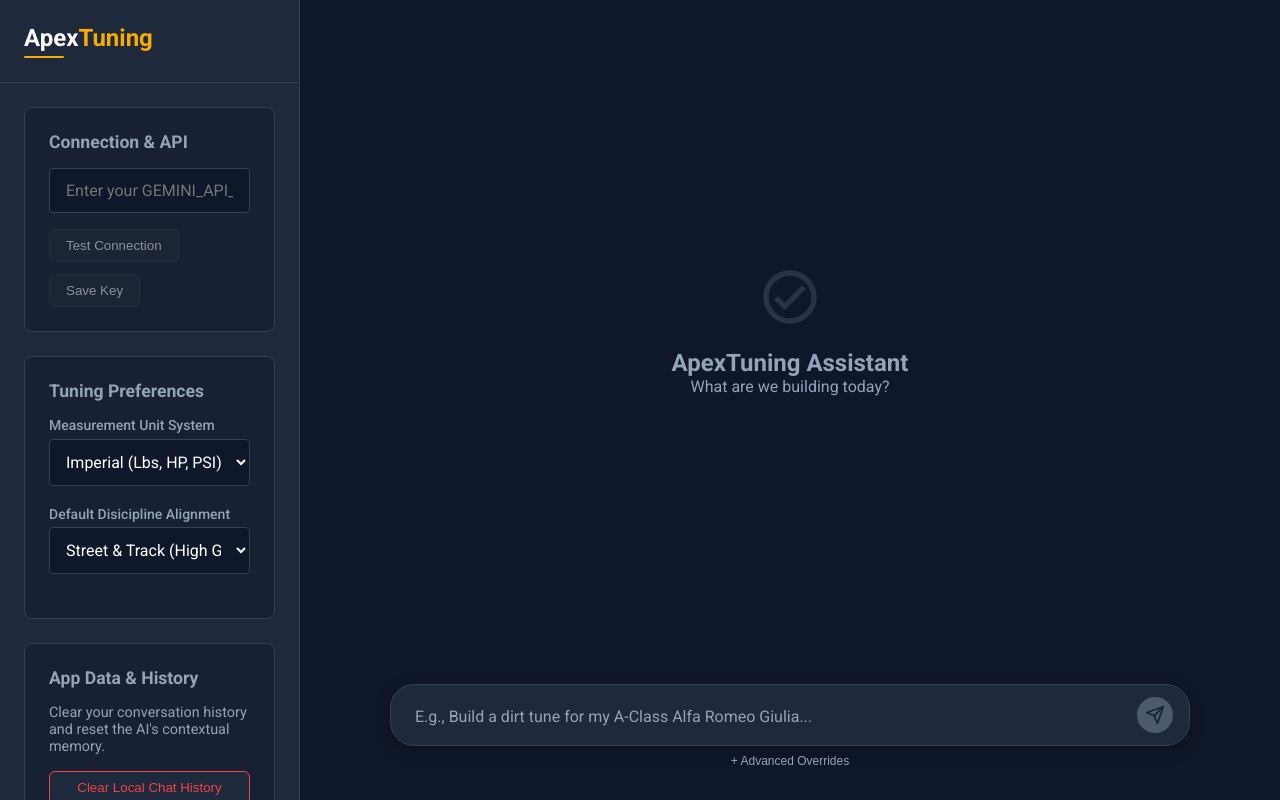
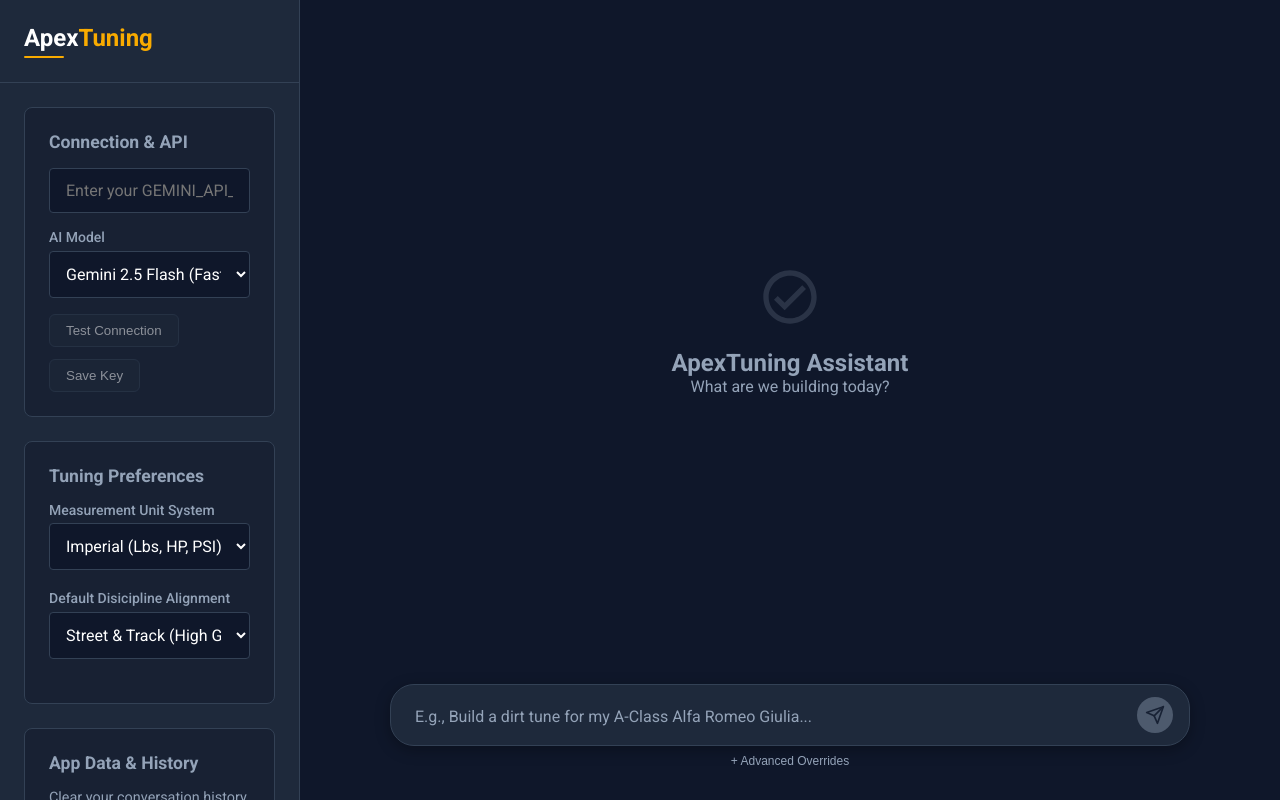
Before and after one commit to McEveritts/ApexTuning-, a React (Vite) app: page / in a window 1280 px wide. Built offline with nearby package versions, Linux system fonts and the light colour scheme.

Commit message:
feat: implement dynamic Gemini model selection in Settings Panel

```diff
--- a/src/components/SettingsPanel.jsx
+++ b/src/components/SettingsPanel.jsx
@@ -10,12 +10,14 @@
     // Section 2: Tuning Preferences
     const [unitSystem, setUnitSystem] = useState('imperial'); // 'imperial' or 'metric'
     const [defaultDiscipline, setDefaultDiscipline] = useState('street');
+    const [geminiModel, setGeminiModel] = useState('gemini-2.5-flash');
 
     useEffect(() => {
         // Load global preferences
         const savedKey = localStorage.getItem('GEMINI_API_KEY');
         const savedUnits = localStorage.getItem('PREF_UNIT_SYSTEM') || 'imperial';
         const savedDiscipline = localStorage.getItem('PREF_DEFAULT_DISCIPLINE') || 'street';
+        const savedModel = localStorage.getItem('PREF_GEMINI_MODEL') || 'gemini-2.5-flash';
 
         if (savedKey) {
             setApiKey(savedKey);
@@ -25,6 +27,7 @@
 
         setUnitSystem(savedUnits);
         setDefaultDiscipline(savedDiscipline);
+        setGeminiModel(savedModel);
     }, []);
 
     // --- API Handlers ---
@@ -79,6 +82,12 @@
         localStorage.setItem('PREF_DEFAULT_DISCIPLINE', val);
     };
 
+    const handleModelChange = (e) => {
+        const val = e.target.value;
+        setGeminiModel(val);
+        localStorage.setItem('PREF_GEMINI_MODEL', val);
+    };
+
     return (
         <div style={{ display: 'flex', flexDirection: 'column', gap: '1.5rem', paddingBottom: '2rem' }}>
 
@@ -97,6 +106,17 @@
                         style={{ width: '100%' }}
                     />
                 </div>
+
+                <div className="form-group" style={{ marginBottom: '1rem' }}>
+                    <label>AI Model</label>
+                    <select value={geminiModel} onChange={handleModelChange} style={{ width: '100%', padding: '0.75rem', background: 'var(--bg-slate-primary)', color: 'var(--text-primary)', border: '1px solid var(--border-slate)', borderRadius: '4px' }}>
+                        <option value="gemini-2.5-flash">Gemini 2.5 Flash (Fast, Recommended)</option>
+                        <option value="gemini-2.5-pro">Gemini 2.5 Pro (Powerful, Slower)</option>
+                        <option value="gemini-2.0-flash">Gemini 2.0 Flash</option>
+                        <option value="gemini-2.0-pro-exp-02-05">Gemini 2.0 Pro Experimental</option>
+                    </select>
+                </div>
+
                 <div style={{ display: 'flex', gap: '0.75rem', alignItems: 'center', flexWrap: 'wrap' }}>
                     <button type="button" className="btn-secondary" onClick={handleTestConnection} disabled={isTesting || !apiKey}>
                         {isTesting ? 'Testing...' : 'Test Connection'}
--- a/src/services/geminiApi.js
+++ b/src/services/geminiApi.js
@@ -63,11 +63,12 @@
         // Read User Preferences
         const unitSystem = localStorage.getItem('PREF_UNIT_SYSTEM') || 'imperial';
         const defaultDiscipline = localStorage.getItem('PREF_DEFAULT_DISCIPLINE') || 'street';
+        const targetModel = localStorage.getItem('PREF_GEMINI_MODEL') || 'gemini-2.5-flash';
 
         const dynamicSystemInstruction = SYSTEM_INSTRUCTION + `\n\n--- DYNAMIC USER PREFERENCES ---\nUNIT SYSTEM: ${unitSystem.toUpperCase()}\nDEFAULT DISCIPLINE: ${defaultDiscipline.toUpperCase()}`;
 
         const response = await fetch(
-            "https://generativelanguage.googleapis.com/v1beta/models/gemini-2.5-flash:generateContent?key=" + apiKey,
+            `https://generativelanguage.googleapis.com/v1beta/models/${targetModel}:generateContent?key=` + apiKey,
             {
                 method: "POST",
                 headers: {
```
